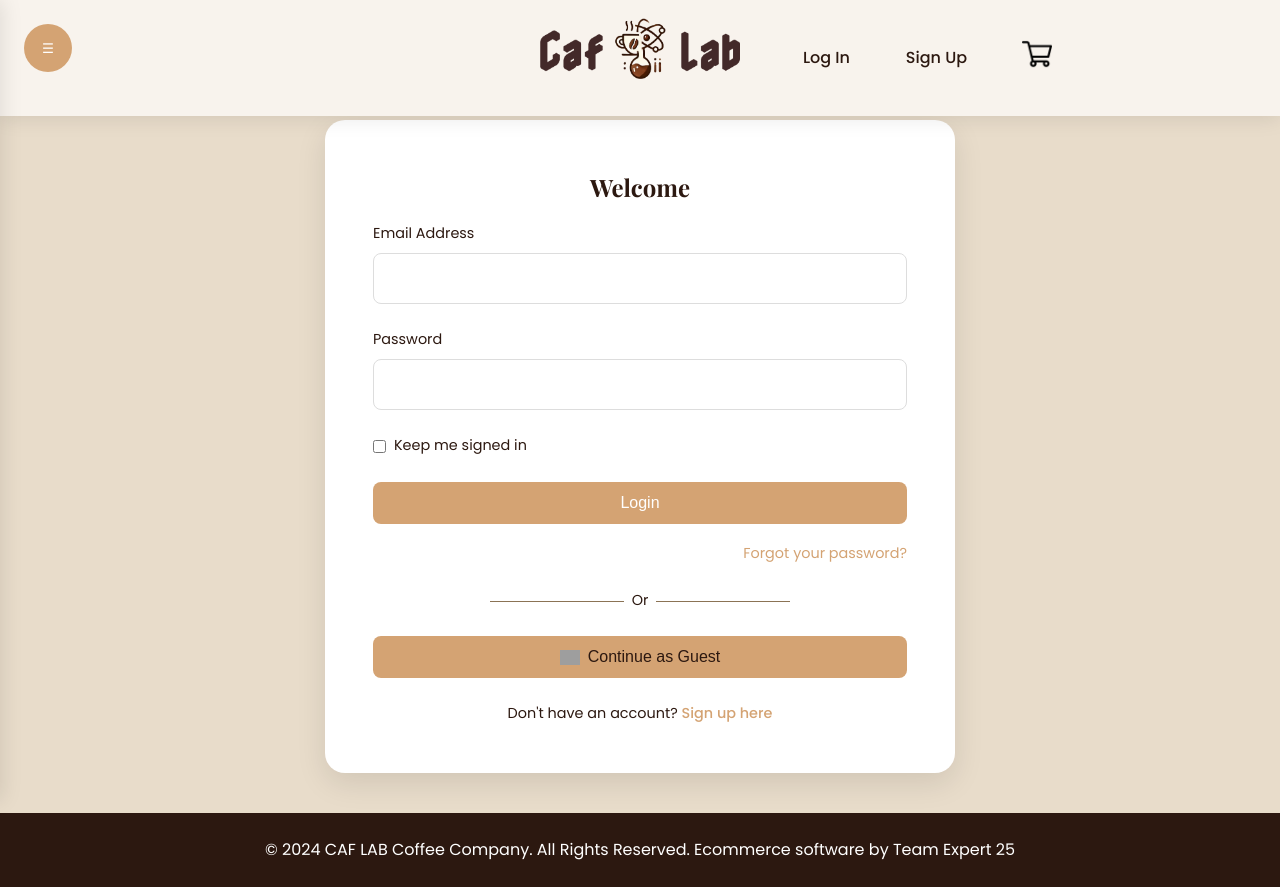
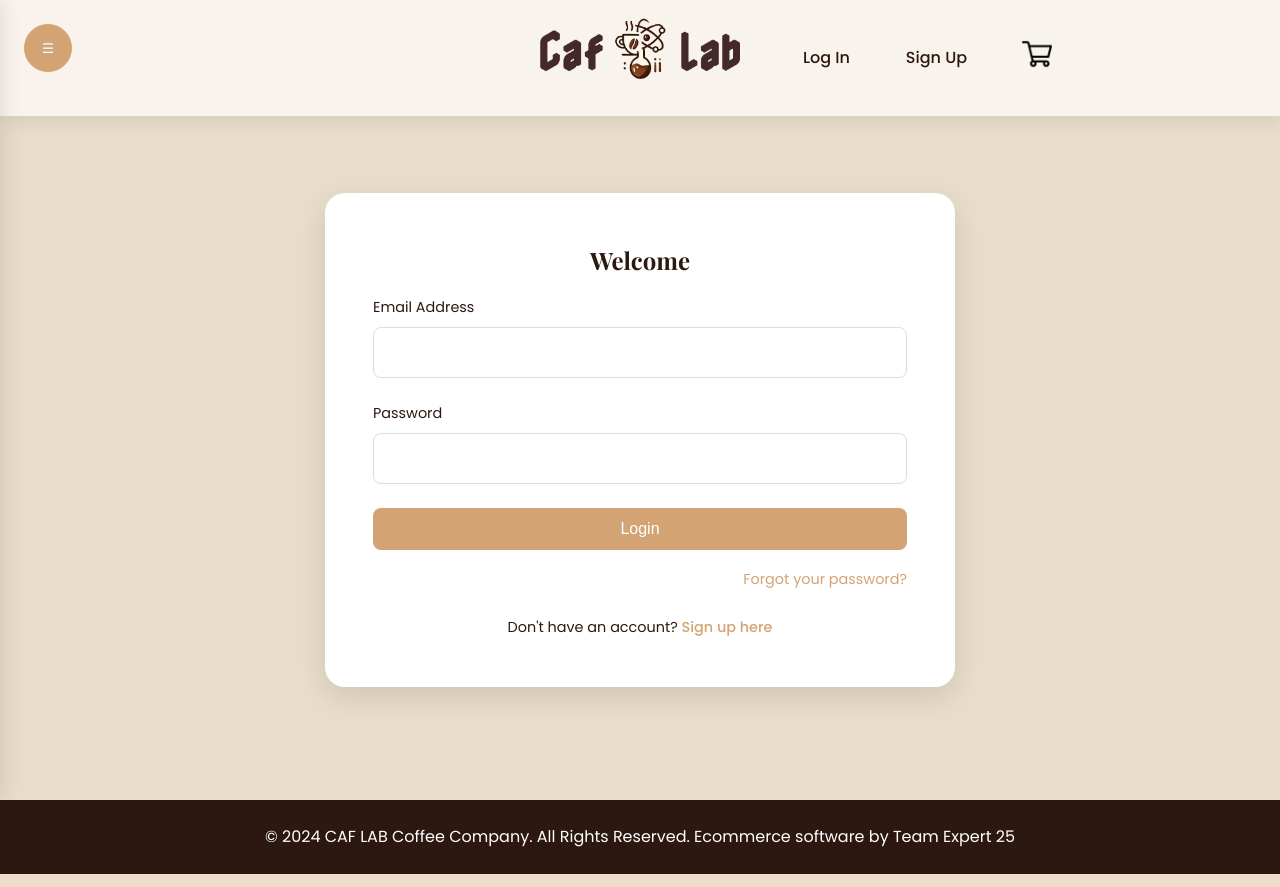
Before and after one commit to althani04/Team-Project-25, a PHP site: page /login.php in a window 1280 px wide. Run offline with PHP 8.4, Linux system fonts and the light colour scheme; data that the repository does not hold is empty; some libraries are stand-ins or nearby versions; grey boxes are pictures that could not be loaded.

Commit message:
Updated login page

```diff
--- a/CaflabProject/public/css/login.css
+++ b/CaflabProject/public/css/login.css
@@ -82,21 +82,6 @@ body {
     box-shadow: 0 0 0 2px rgba(212, 163, 115, 0.2);
 }
 
-.checkbox-container {
-    display: flex;
-    align-items: center;
-    margin-bottom: 1.5rem;
-}
-
-.checkbox-container input {
-    margin-right: 0.5rem;
-}
-
-.checkbox-container label {
-    font-size: 0.9rem;
-    color: var(--gray);
-}
-
 .submit-btn {
     width: 100%;
     padding: 0.75rem;
@@ -146,30 +131,6 @@ body {
     background-color: var(--primary);
     vertical-align: middle;
     margin: 0 0.5rem;
-}
-
-.guest-btn {
-    width: 100%;
-    padding: 0.75rem;
-    font-size: 1rem;
-    color: var(--gray);
-    background-color: var(--accent);
-    border: 1px solid var(--border);
-    border-radius: 8px;
-    cursor: pointer;
-    font-weight: 500;
-    display: flex;
-    align-items: center;
-    justify-content: center;
-}
-
-.guest-btn img {
-    width: 20px;
-    margin-right: 0.5rem;
-}
-
-.guest-btn:hover {
-    background-color: #F3F4F6;
 }
 
 .signup-link {
--- a/CaflabProject/public/login.php
+++ b/CaflabProject/public/login.php
@@ -38,22 +38,10 @@ include 'navbar.php';
                 <input type="password" id="password" name="password" class="form-input" autocomplete="current-password" required>
             </div>
 
-            <div class="checkbox-container">
-                <input type="checkbox" id="keep-signed-in">
-                <label for="keep-signed-in">Keep me signed in</label>
-            </div>
-
             <button type="submit" class="submit-btn">Login</button>
             <div class="forgot-password">
                 <a href="forgotpassword.php">Forgot your password?</a>
             </div>
-
-            <div class="divider">Or</div>
-
-            <button type="button" class="guest-btn">
-                <img src="https://cdn-icons-png.flaticon.com/512/847/847969.png" alt="Guest Logo">
-                Continue as Guest
-            </button>
 
             <div class="signup-link">
                 Don't have an account? <a href="signup.php">Sign up here</a>
```
